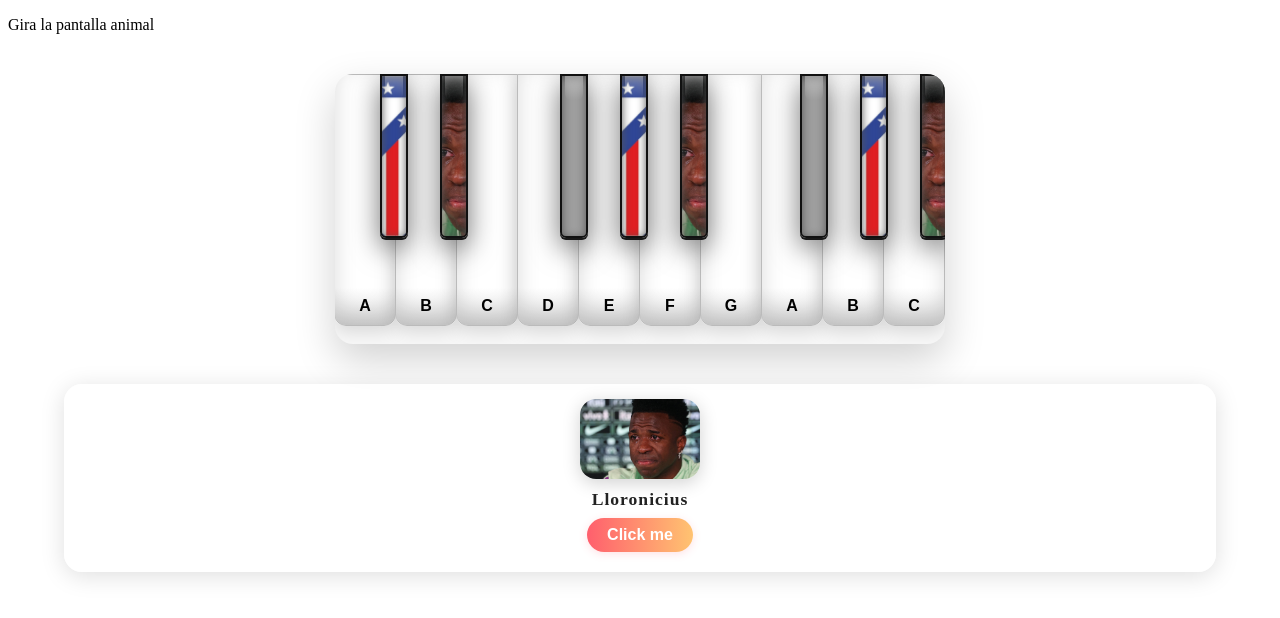
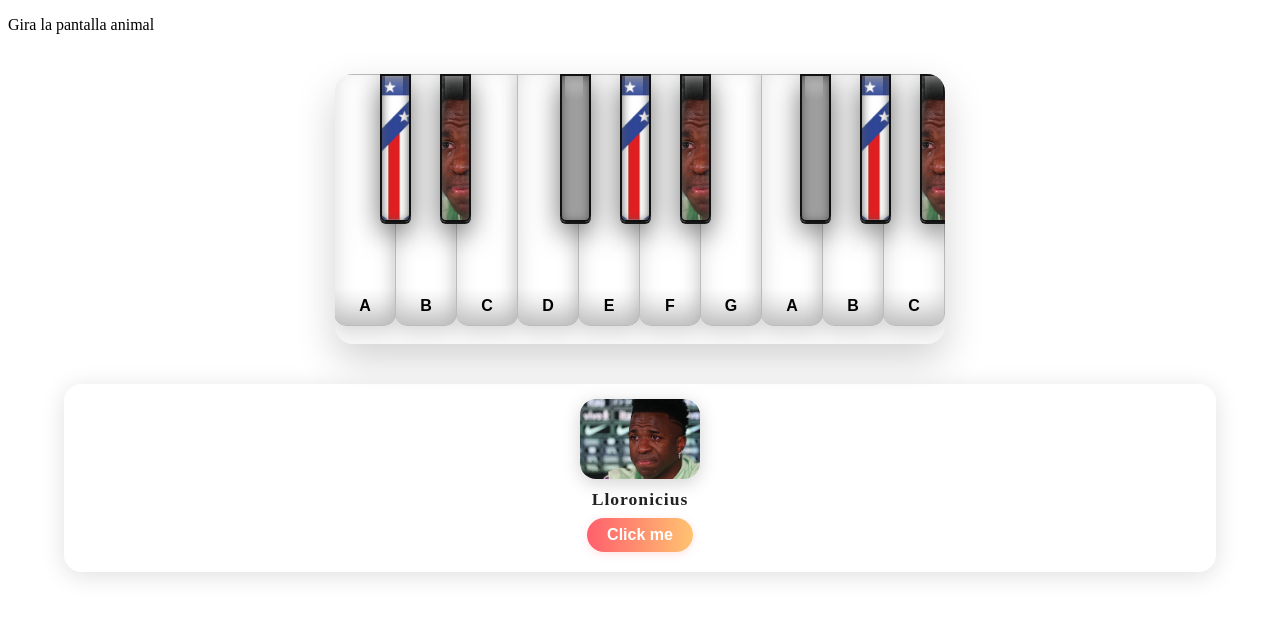
Before and after one commit to R7Mejia/Piano-Practice, a plain HTML site: page index.html in a window 1280 px wide. Drawn offline with Linux system fonts and the light colour scheme; grey boxes are pictures that could not be loaded.

Commit message:
{commit_message}

```diff
--- a/style.css
+++ b/style.css
@@ -215,8 +215,8 @@
     }
 
     .black-key {
-      width: 24px; /* Make black keys narrower */
-      height: 10rem; /* Adjust height */
+      width: 27px; /* Make black keys narrower */
+      height: 9rem; /* Adjust height */
       border-radius: 0 0 6px 6px;
       /* Re-calculate 'left' positions for black keys based on new white key width */
       /* Example: if white key is 40px, a black key at 45px for desktop might be 25px for mobile */
```
